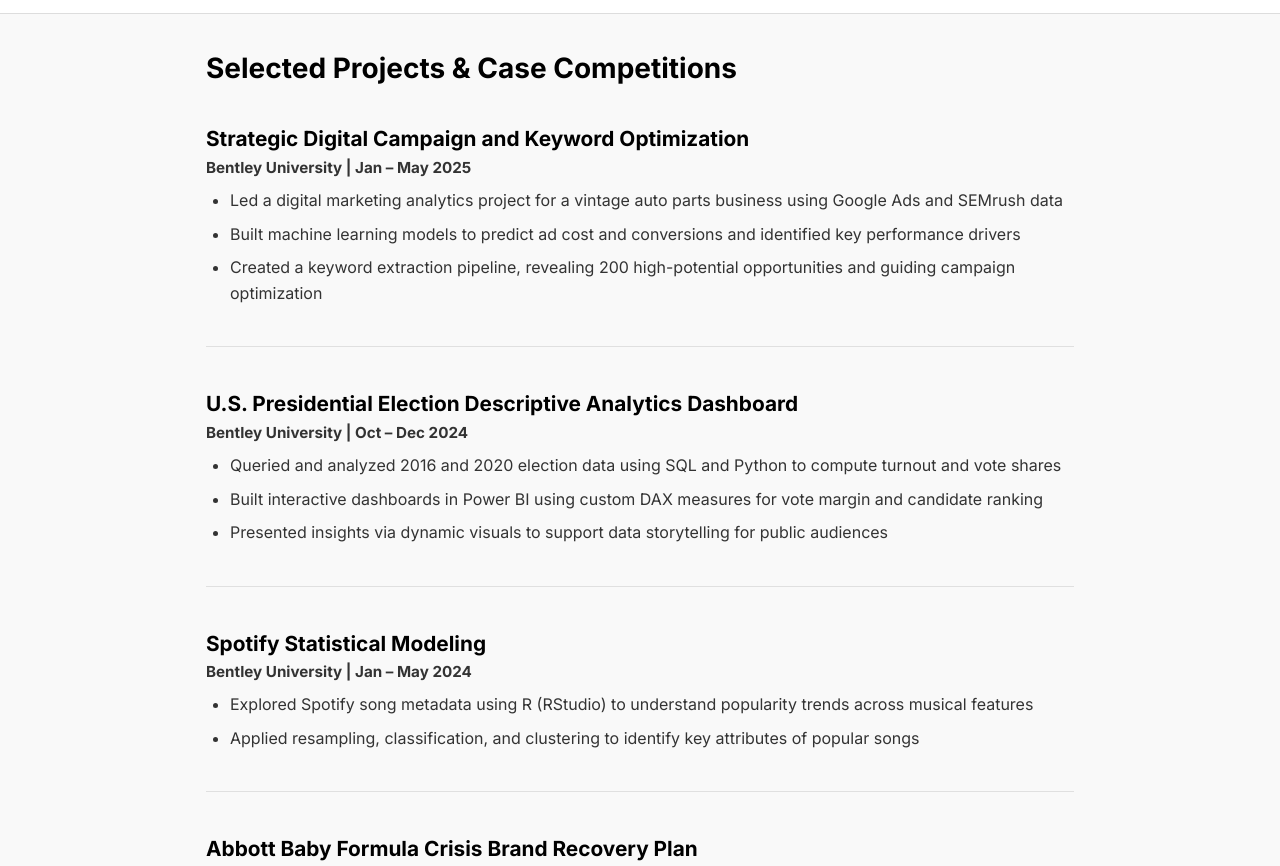
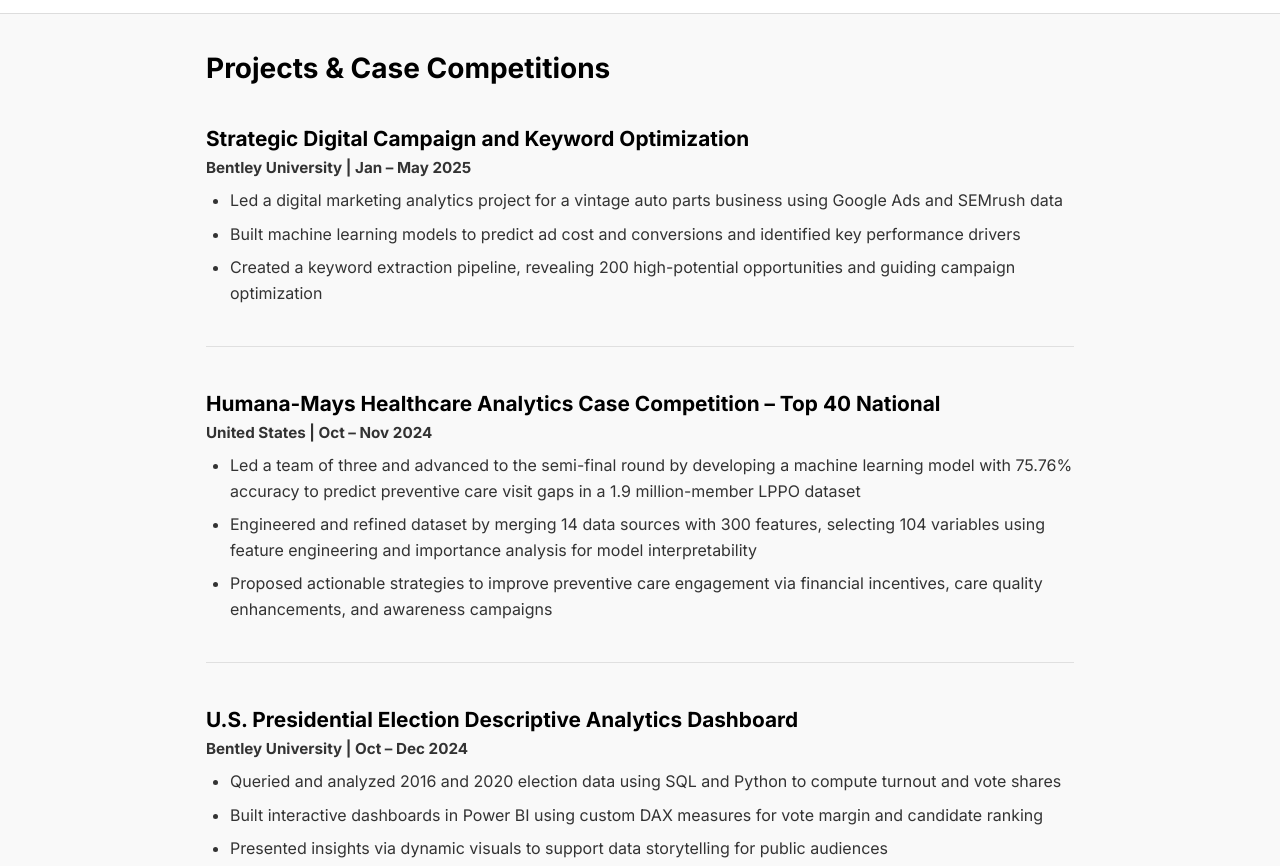
Before and after one commit to LinhTran0701/linhtran0701.github.io, a plain HTML site: page docs/projects.html in a window 1280 px wide. Shown: the part 85-951 px from the top of the page. Drawn offline with Linux system fonts and the light colour scheme.

Commit message:
Update project list

```diff
--- a/docs/projects.html
+++ b/docs/projects.html
@@ -18,7 +18,7 @@
   </header>
 
   <main>
-    <h2>Selected Projects & Case Competitions</h2>
+    <h2>Projects & Case Competitions</h2>
 
     <section>
       <h3>Strategic Digital Campaign and Keyword Optimization</h3>
@@ -27,6 +27,16 @@
         <li>Led a digital marketing analytics project for a vintage auto parts business using Google Ads and SEMrush data</li>
         <li>Built machine learning models to predict ad cost and conversions and identified key performance drivers</li>
         <li>Created a keyword extraction pipeline, revealing 200 high-potential opportunities and guiding campaign optimization</li>
+      </ul>
+    </section>
+
+    <section>
+      <h3>Humana-Mays Healthcare Analytics Case Competition – Top 40 National</h3>
+      <p><strong>United States | Oct – Nov 2024</strong></p>
+      <ul>
+        <li>Led a team of three and advanced to the semi-final round by developing a machine learning model with 75.76% accuracy to predict preventive care visit gaps in a 1.9 million-member LPPO dataset</li>
+        <li>Engineered and refined dataset by merging 14 data sources with 300 features, selecting 104 variables using feature engineering and importance analysis for model interpretability</li>
+        <li>Proposed actionable strategies to improve preventive care engagement via financial incentives, care quality enhancements, and awareness campaigns</li>
       </ul>
     </section>
 
@@ -41,7 +51,7 @@
     </section>
 
     <section>
-      <h3>Spotify Statistical Modeling</h3>
+      <h3>Spotify Popularity Statistical Modeling</h3>
       <p><strong>Bentley University | Jan – May 2024</strong></p>
       <ul>
         <li>Explored Spotify song metadata using R (RStudio) to understand popularity trends across musical features</li>
@@ -50,7 +60,7 @@
     </section>
 
     <section>
-      <h3>Abbott Baby Formula Crisis Brand Recovery Plan</h3>
+      <h3>Abbott Baby Formula Crisis Brand Recovery Analysis</h3>
       <p><strong>Bentley University | Sep – Dec 2023</strong></p>
       <ul>
         <li>Investigated the 2022 Abbott recall crisis using sentiment analysis and social listening via Meltwater</li>
```
